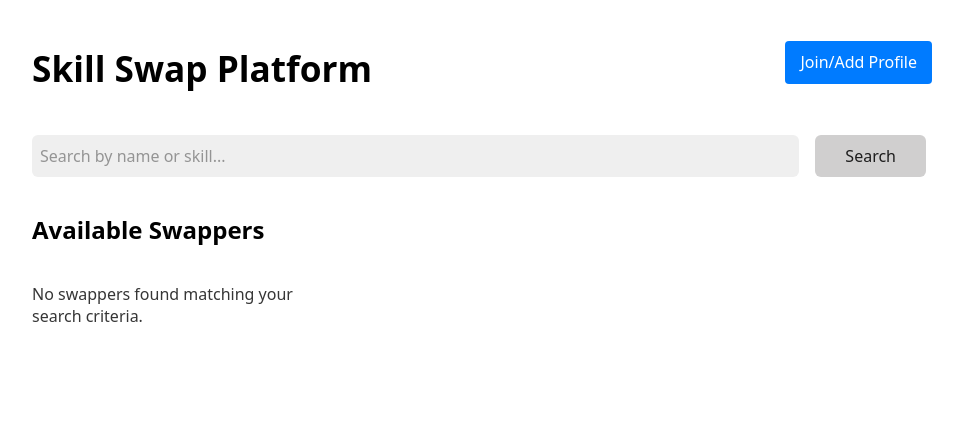
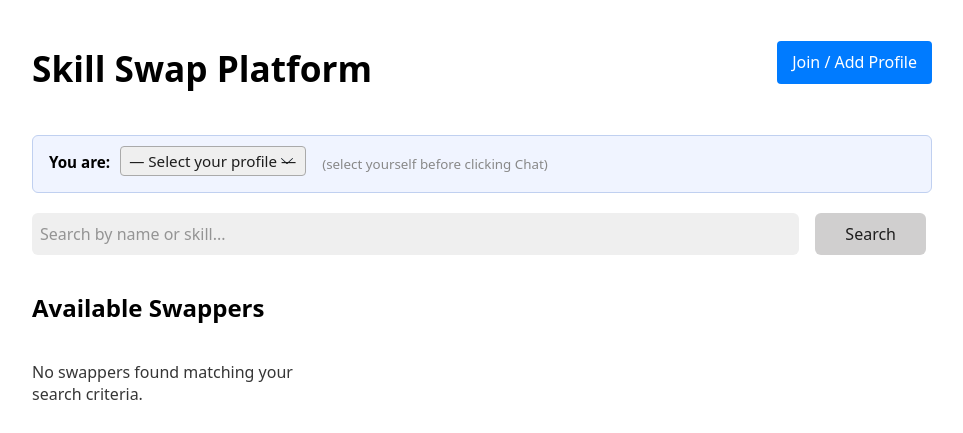
Before and after one commit to Shravya-Praveen/SKILL_SWAP, a Flask app: page / in a window 1280 px wide. Shown: the top 433 px of the page, without its empty margins (158-1121 px from the left). Run offline with Flask 3, Linux system fonts and the light colour scheme.

Commit message:
Enhance index.html with user selection and chat functionality

```diff
--- a/templates/index.html
+++ b/templates/index.html
@@ -14,15 +14,30 @@
         .badge-seek { background-color: #28a745; }
         .chat-btn { display: block; text-align: center; margin-top: 15px; padding: 8px; background-color: #28a745; color: white; border-radius: 4px; text-decoration: none; font-weight: bold; }
         .chat-btn:hover { background-color: #218838; color: white; }
+        .my-id-bar { background: #f0f4ff; border: 1px solid #c0d0f0; border-radius: 6px; padding: 10px 16px; margin-bottom: 20px; display: flex; align-items: center; gap: 10px; font-size: 0.95em; }
+        .my-id-bar select { padding: 4px 8px; border-radius: 4px; border: 1px solid #aaa; }
     </style>
 </head>
 <body>
 
     <div class="header-container">
         <h1>Skill Swap Platform</h1>
-        <a href="/register" class="button" style="text-decoration: none; padding: 10px 15px; background: #007bff; color: white; border-radius: 4px;">Join/Add Profile</a>
+        <a href="/register" class="button" style="text-decoration: none; padding: 10px 15px; background: #007bff; color: white; border-radius: 4px;">Join / Add Profile</a>
     </div>
 
+    <!-- "Who am I?" selector so the chat room is personalised -->
+    <div class="my-id-bar">
+        <label for="my_profile_select"><strong>You are:</strong></label>
+        <select id="my_profile_select">
+            <option value="0">— Select your profile —</option>
+            {% for user in users %}
+            <option value="{{ user.id }}">{{ user.name }}</option>
+            {% endfor %}
+        </select>
+        <span style="color:#888; font-size:0.88em;">(select yourself before clicking Chat)</span>
+    </div>
+
+    <!-- Search bar -->
     <form method="GET" action="/" style="display: flex; gap: 10px; margin-bottom: 30px;">
         <input type="text" name="search" placeholder="Search by name or skill..." value="{{ search_query }}" style="flex-grow: 1; padding: 8px;">
         <button type="submit">Search</button>
@@ -30,20 +45,36 @@
 
     <h2>Available Swappers</h2>
     <div class="profiles-container">
-        {% for profile in profiles %}
+        {% for user in users %}
         <div class="profile-card">
             <div>
-                <h3 style="margin-top: 0; color: #007bff;">{{ profile.name }}</h3>
-                <p><strong>Offering:</strong> <span class="badge">{{ profile.offering }}</span></p>
-                <p><strong>Seeking:</strong> <span class="badge badge-seek">{{ profile.seeking }}</span></p>
-                <p style="color: #555; font-style: italic;">"{{ profile.bio }}"</p>
+                <h3 style="margin-top: 0; color: #007bff;">{{ user.name }}</h3>
+                <p><strong>Offering:</strong> <span class="badge">{{ user.offering }}</span></p>
+                <p><strong>Seeking:</strong> <span class="badge badge-seek">{{ user.seeking }}</span></p>
+                <p style="color: #555; font-style: italic;">"{{ user.bio }}"</p>
             </div>
-            <a href="/chat/{{ profile.id }}" class="chat-btn">Chat</a>
+            <!-- Chat link built with JS to include the selected "my_id" -->
+            <a href="#" class="chat-btn" onclick="goToChat({{ user.id }}); return false;">Chat</a>
         </div>
         {% else %}
         <p>No swappers found matching your search criteria.</p>
         {% endfor %}
     </div>
 
+    <script>
+        function goToChat(targetId) {
+            const myId = document.getElementById('my_profile_select').value;
+            if (myId === '0') {
+                alert('Please select your own profile before starting a chat!');
+                return;
+            }
+            if (String(myId) === String(targetId)) {
+                alert("That's your own profile — pick someone else to chat with!");
+                return;
+            }
+            window.location.href = `/chat/${targetId}?my_id=${myId}`;
+        }
+    </script>
+
 </body>
 </html>
```
